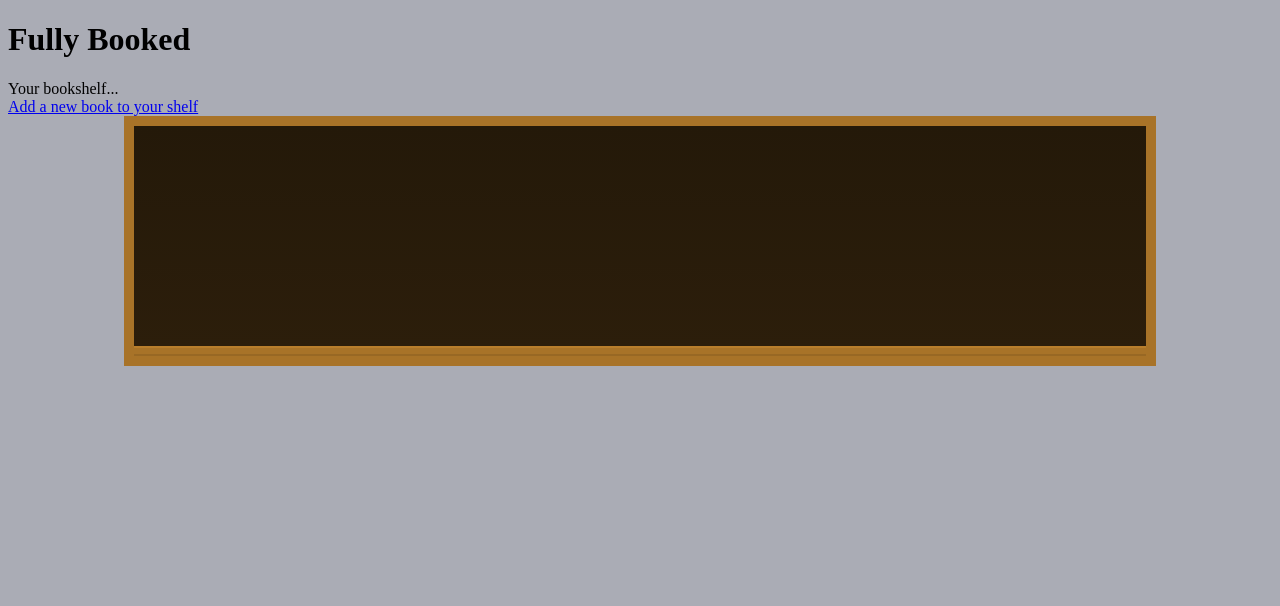
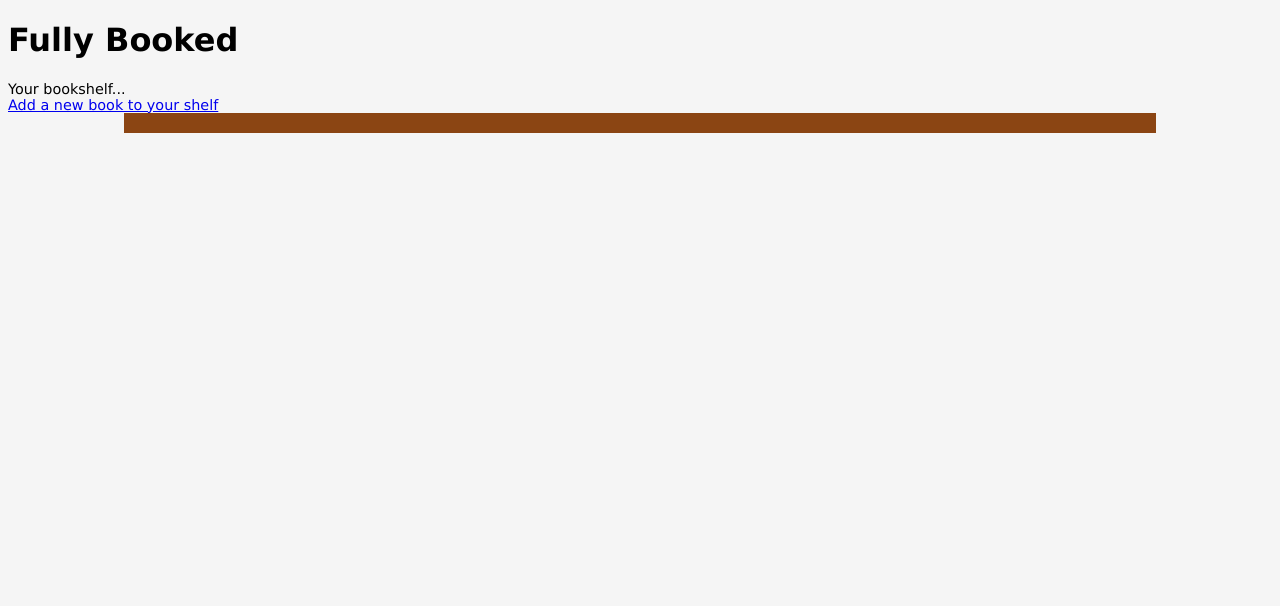
Before and after one commit to KateHickey26/FullyBooked, a Django app: page / in a window 1280 px wide. Shown: the top 606 px of the page. Run offline with Django 3.2, Linux system fonts and the light colour scheme; data that the repository does not hold is empty.

Commit message:
working bookshelf and modified css

```diff
--- a/fullybooked_project/fullybooked/static/css/bookshelf.css
+++ b/fullybooked_project/fullybooked/static/css/bookshelf.css
@@ -2,15 +2,26 @@ html {
   height: 100%;
 }
 
+h1 {
+    background-color: #008080
+    font-size: 0.9em;
+    font-family: Verdana, sans-serif;
+}
+
+.text {
+    font-size: 0.9em;
+    font-family: Verdana, sans-serif;
+}
+
 body {
-  background-color: #AAACB5;
+  background-color: #F5F5F5;
 }
 
 .bookshelf {
   width: 80%;
   height: 100%;
   margin: 0 auto;
-  border: 10px #A87328 solid;
+  border: 10px #8B4513 solid;
   overflow: hidden;
   background-image: linear-gradient(#241909, #2c1e0b 220px, #b87e2c 220px, #b87e2c 222px, #A87328 222px, #A87328 228px, #986824 228px, #986824 230px);
   background-size: 10px 230px;
@@ -43,25 +54,25 @@ body {
 }
 
 .book-green {
-  background-color: darkgreen;
+  background-color: #2E8B57;
   border-left: 2px solid #007800;
   border-right: 2px solid #005000;
 }
 
 .book-blue {
-  background-color: #0C347D;
+  background-color: #483D8B;
   border-left: 2px solid #0e3c90;
   border-right: 2px solid #0a2c6a;
 }
 
-.book-umber {
+/* .book-umber {
   background-color: #54290C;
   border-left: 2px solid #66320f;
   border-right: 2px solid #422009;
-}
+} */
 
-.book-springer {
-  background-color: #EDED80;
+.book-yellow {
+  background-color: #FFFACD;
   border-left: 2px solid #f0f092;
   border-right: 2px solid #eaea6e;
   color: black;
@@ -75,7 +86,7 @@ body {
   width: 170px;
 }
 
-.book h3 {
+ .book h3 {
   padding: 0;
   font-size: 0.5em;
   transform-origin: 0 0;
--- a/fullybooked_project/fullybooked/static/scss/bookshelf.scss
+++ b/fullybooked_project/fullybooked/static/scss/bookshelf.scss
@@ -1,7 +1,8 @@
 $brown: #A87328;
-$darkblue: #0C347D;
+$cadetblue: #483D8B;
 $umber: #54290C;
-$springer: #EDED80;
+$yellow: #FFFACD;
+$green: #2E8B57
 
 
 html {
@@ -30,11 +31,12 @@ body {
   width: 40px;
   float: left;
   color: white;
-  font-size: 0.9em;
+  font-size: 0.5em;
   font-family: Verdana, sans-serif;
   margin-bottom: 10px;
   margin-top: 20px;
   transition: transform 0.4s ease;
+
 }
 
 .book-tilted {
--- a/fullybooked_project/templates/fullybooked/index.html
+++ b/fullybooked_project/templates/fullybooked/index.html
@@ -2,118 +2,53 @@
 <html lang="en">
 
 <head>
-    <title>Fully Booked</title>
+    <div class="header">
+        <title>Fully Booked</title>
+    </div>
     <link rel="stylesheet" type="text/css" href="static/css/bookshelf.css">
     <script src = "http://ajax.googleapis.com/ajax/libs/jquery/3.5.1/jquery.min.js"></script>
 
 
     <script>
 
-           // creating a variable of the json data
-          // $.getJSON('books.json', function(data) {
-          //      $(data).each(function(key, value){
-          //          console.log(value);
-          //      });
-          // });
-
-           // var jsonObject = {}
-           // var request = new XMLHttpRequest();
-           // request.open("GET", "fullybooked_project/fullybooked/books.json", false);
-           // request.send(null)
-           // if (request.status == 200){
-           //  jsonObject = JSON.parse(request.responseText);
-           // }
-
            $(document).ready(function() {
-
-          //   const jsonArray = [];
-          //   var parentDiv = document.getElementById('bookshelf');
-
              $.getJSON("http://localhost:8000/books", function(dataArray) {
             //   $(dataArray).each(function(key, value){
             //             console.log(value);
                     //     jsonArray.push(dataArray);
 
-                         // var jsonObjects = {}
-                         // var request = new XMLHttpRequest();
-                         //  request.open("GET", "http://localhost:8000/books", false);
-                         //  request.send(null)
-                         //  if (request.status == 200){
-                         //   jsonObjects = JSON.parse(request.responseText);
-                         //   console.log(jsonObjects)
-                         //   var properties = request.properties;
-                         //   alert(properties);
-                         //  }
-                         //  console.log(jsonObjects.attributes);
+
+                          const divArray = [];
+                          var parentDiv = document.getElementById('bookshelf');
 
                           Object.keys(dataArray).forEach(function(entry){
                             console.log(dataArray[entry]);
                             console.log(dataArray[entry][2]);
                             console.log(dataArray[entry][2].attributes.title);
 
-                            var parentDiv = document.getElementById('bookshelf');
-                            var newDiv = document.createElement('div');
-                            // give value
-                            newDiv.innerHTML = ("BOOK");
-                            newDiv.id = "book";
-                            newDiv.class = "book";
-                            parentDiv.appendChild(newDiv);
+                            dataArray[entry].forEach(function(book) {
+                              var newDiv = document.createElement('div');
+                              // give value
+                              newDiv.innerHTML = ("<h2>" + book.attributes.title + " " + "</h2>" + "<h3>" + "Rating /5: " + book.attributes.rating + "</h3>");
+                              newDiv.id = "book" + book.id;
 
+                              if(book.id %4 == 0){
+                                newDiv.classList.add("book", "book-yellow");
+                              }else if(book.id %3 == 0){
+                                  newDiv.classList.add("book", "book-blue");
+                                }else{
+                                newDiv.classList.add("book", "book-green");
+                              }
+                              divArray.push(newDiv);
+                            })
                           })
 
-               //var jsonParsed = JSON.parse(data);
+                          divArray.forEach(function(index) {
+                            parentDiv.appendChild(index);
+                          })
+                      })
+                    })
 
-               // Object.keys(dataArray).forEach(function(item) {
-               //   console.log(item);
-               //   Object.keys(item).forEach(function(entry){
-               //     console.log(entry);
-               //
-                //  })
-                //})
-               // jsonArray.push(dataArray);
-               // console.log(jsonArray);
-             //})
-        //
-            //  var parentDiv = document.getElementById('bookshelf');
-            //
-            //  for(var i = 0; i< jsonArray.length; i++){
-            // //    console.log(jsonArray);
-            //      var newDiv = document.createElement('div');
-            //      // give value
-            //      newDiv.id = "book" + i;
-            //      newDiv.class = "book";
-            //      parentDiv.appendChild(newDiv);
-            //  };
-
-           })
-         })
-
-           // creating a new div with each element in the json array
-           // var parentDiv = document.getElementById('bookshelf');
-           //
-           // for(var i = 0; i< jsonObject.length; i++){
-           //     var newDiv = document.createElement('div');
-           //     newDiv.id = "book" + index;
-           //     newDiv.class = "book";
-           //     parentDiv.appendChild(newDiv);
-           // };
-
-
-         //   $.getJSON('books.json', function(data) {
-         //       $.each(data, function(key, value) {
-         //       $("#bookshelf").append("<div>" + function(key, value) + "</div>");
-         //       });
-         //   });
-
-         //  function load() {
-         //       var booksJSON =
-         //       var books = JSON.parse(booksJSON);
-         //       alert(books.length);
-         //       var div = document.getElementById('book');
-         //       for(var i=0; i< books.length; i++){
-         //           div.innerHTML = div.innerHTML + books[i].title;
-         //       };
-         //   };
 
 
     </script>
@@ -125,28 +60,14 @@
 
 <body>
     <h1>Fully Booked</h1>
-    <div>
+    <div class="text">
         Your bookshelf...</br>
     </div>
-    <div>
+    <div class="text">
         <a href="{% url 'fullybooked:add_book' %}">Add a new book to your shelf</a></br>
     </div>
 
     <div class="bookshelf" id="bookshelf">
-        <div class="book" id="book">
-        </div>
-
-<!--         json data with book info. Code here to loop through it?
-            {% if books
-                <ul>
-            {% for book in books
-                {{ book.title }}
-            {% endfor
-        </ul>
-        {% else
-            There are no books entered yet
-        {% endif -->
-    </div>
 
 </body>
 
```
Also changed, not shown: other parts of fullybooked_project/fullybooked/static/scss/bookshelf.scss (+15 -15 lines), fullybooked_project/templates/fullybooked/add_book.html (+5 -2 lines).
